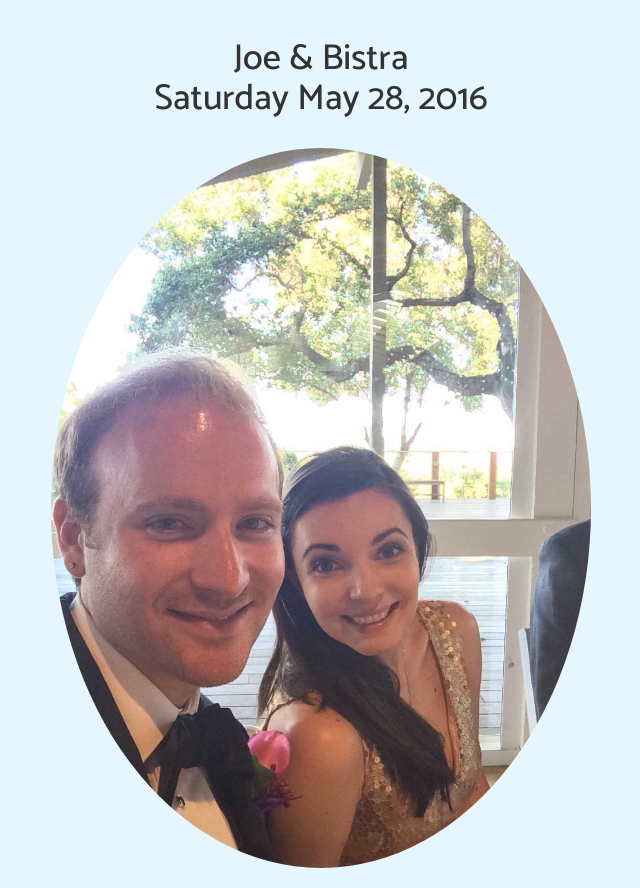
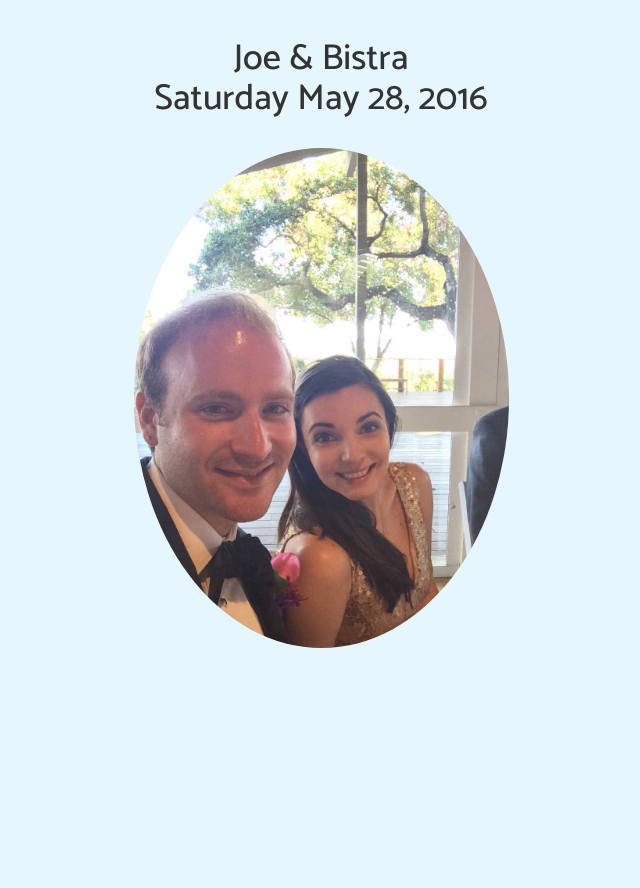
Before and after one commit to jbinney/wedding, a Django app: page / in a window 1280 px wide. Shown: the part 51-939 px from the top of the page, without its empty margins (319-959 px from the left). After the commit the page ends 699 px from the top, so only its background shows below. Run offline with Django 3.2, Linux system fonts and the light colour scheme; some libraries are stand-ins or nearby versions.

Commit message:
[home] Max height for portrait photo

```diff
--- a/wedding/static/wedding/css/base.css
+++ b/wedding/static/wedding/css/base.css
@@ -1,3 +1,8 @@
 body {
   padding-top: 70px;
 }
+
+.portrait-image {
+  margin: 0 auto;
+  max-height: 500px;
+}
--- a/wedding/templates/wedding/home.html
+++ b/wedding/templates/wedding/home.html
@@ -13,7 +13,7 @@
     <br>
 
     <img
-      class="img-responsive img-circle"
+      class="portrait-image img-responsive img-circle"
       src="{% static 'wedding/images/preview.jpg' %}"
     >
     <br>
```
